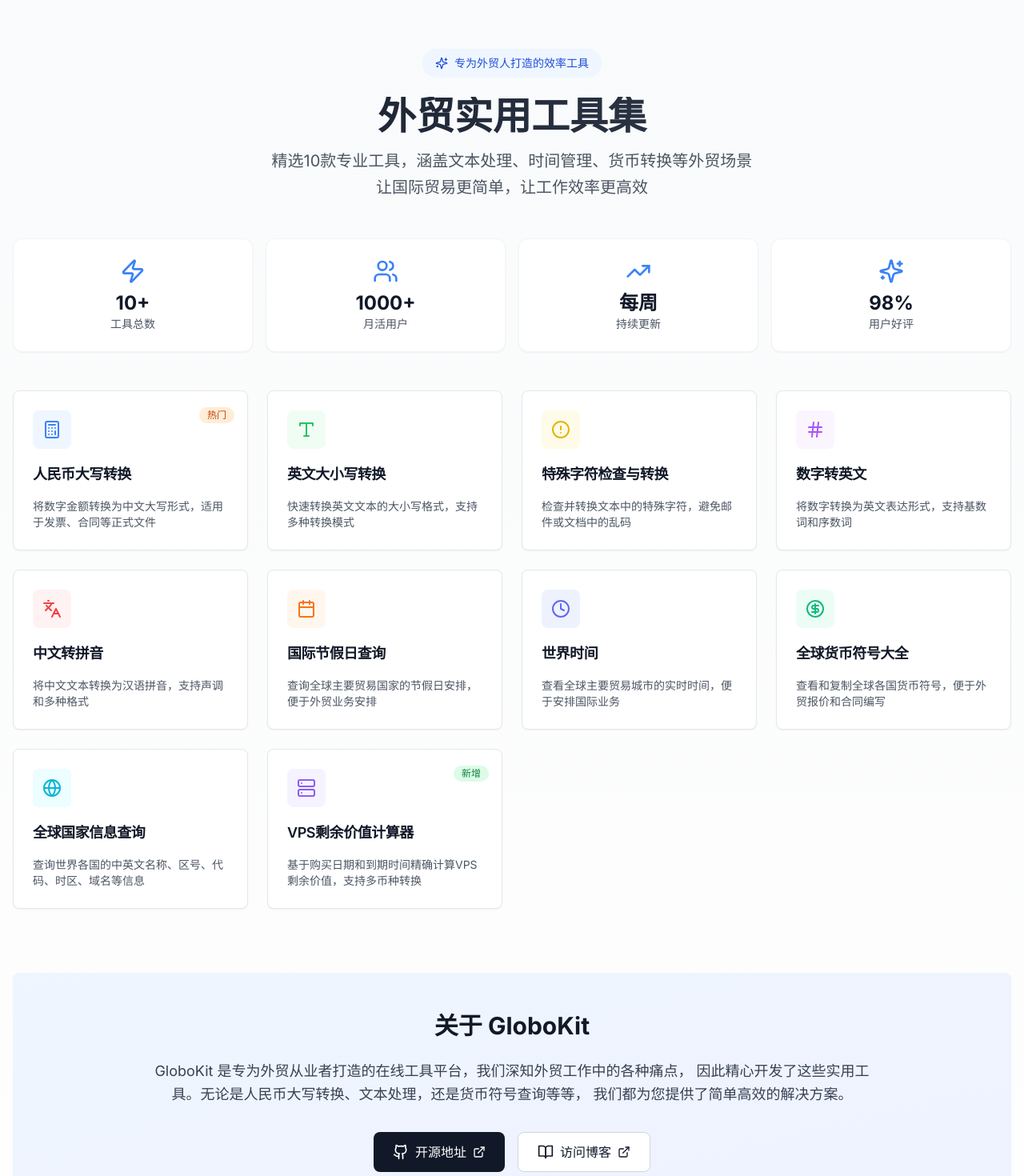
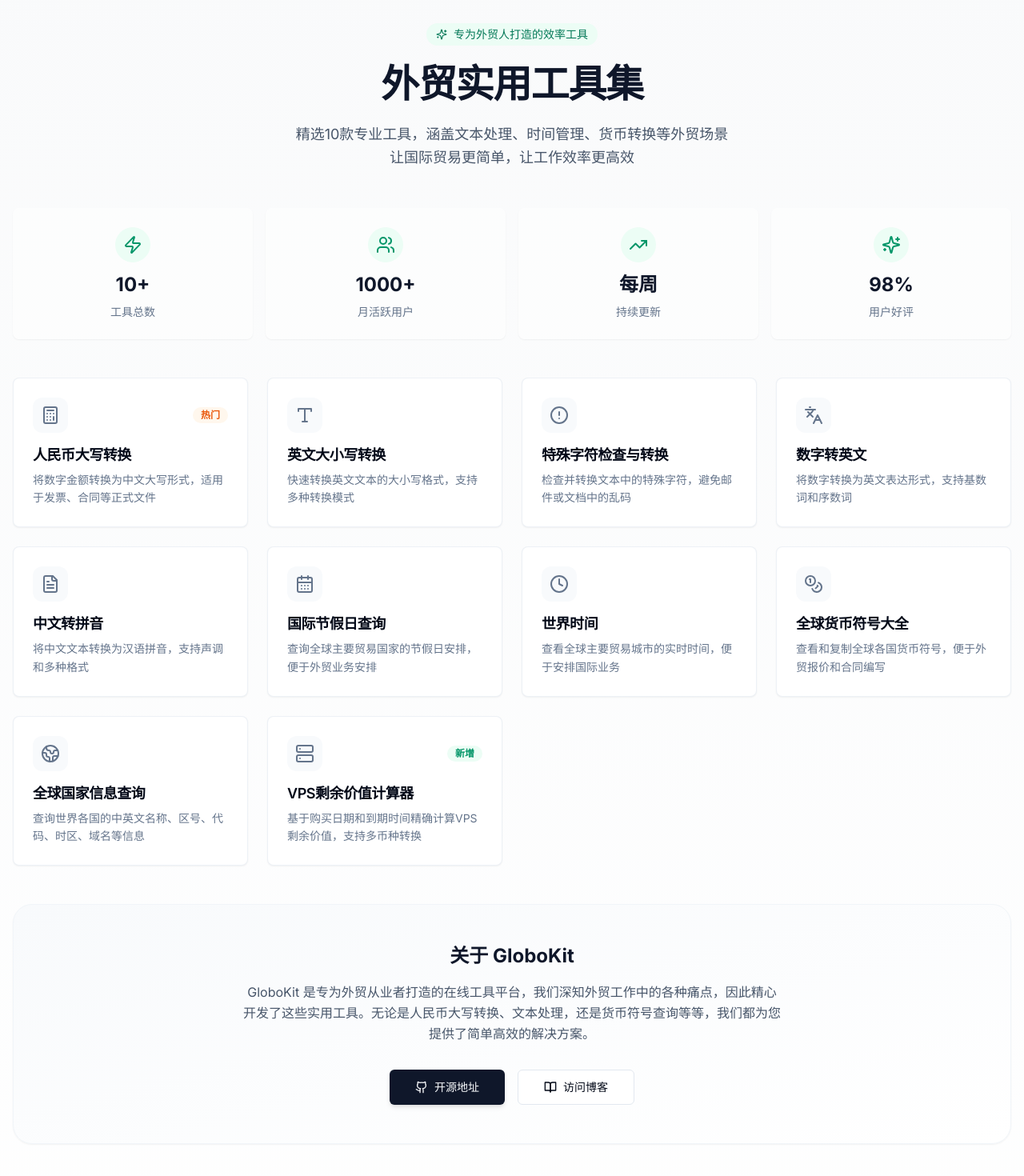
Before and after one commit to everett7623/Globokit, a Next.js app: page / in a window 1280 px wide. Shown: the part 100-1570 px from the top of the page at 80% size. Built offline with nearby package versions, Linux system fonts and the light colour scheme.

Commit message:
Update page.tsx

```diff
--- a/app/page.tsx
+++ b/app/page.tsx
@@ -1,245 +1,216 @@
-// 名称: 外贸工具集首页
-// 描述: 聚合各类外贸效率工具的导航主页，展示热门工具入口、统计数据及项目介绍
+// 名称: 首页组件
+// 描述: 展示核心工具卡片、统计数据及平台介绍
 // 路径: Globokit/app/page.tsx
 // 作者: Jensfrank
-// 更新时间: 2026-01-08
+// 更新时间: 2026-01-12
 
 import Link from 'next/link'
-import { Card, CardContent, CardDescription, CardHeader, CardTitle } from '@/components/ui/card'
-import { Badge } from '@/components/ui/badge'
+import { Card, CardHeader, CardTitle, CardDescription } from '@/components/ui/card'
+import { Button } from '@/components/ui/button'
 import {
   Calculator,
   Type,
   AlertCircle,
-  Hash,
   Languages,
-  Calendar,
+  FileText,
+  CalendarDays,
   Clock,
-  CircleDollarSign,
-  ExternalLink,
-  BookOpen,
+  Coins,
+  Globe2,
+  Server,
+  Zap,
+  Users,
+  TrendingUp,
+  Sparkles,
   Github,
-  Sparkles,
-  TrendingUp,
-  Users,
-  Zap,
-  Globe,
-  Server
+  BookOpen
 } from 'lucide-react'
 
+// 工具列表配置
 const tools = [
   {
+    href: '/tools/rmb-converter',
     title: '人民币大写转换',
     description: '将数字金额转换为中文大写形式，适用于发票、合同等正式文件',
     icon: Calculator,
-    href: '/tools/rmb-converter',
-    color: 'text-blue-500',
-    bgColor: 'bg-blue-50',
     badge: '热门',
-    badgeColor: 'bg-orange-100 text-orange-700'
+    color: 'text-blue-500' // 保持原有图标色或改为 emerald
   },
   {
+    href: '/tools/text-case',
     title: '英文大小写转换',
     description: '快速转换英文文本的大小写格式，支持多种转换模式',
     icon: Type,
-    href: '/tools/text-case',
-    color: 'text-green-500',
-    bgColor: 'bg-green-50'
+    color: 'text-green-500'
   },
   {
+    href: '/tools/special-char',
     title: '特殊字符检查与转换',
     description: '检查并转换文本中的特殊字符，避免邮件或文档中的乱码',
     icon: AlertCircle,
-    href: '/tools/special-char',
-    color: 'text-yellow-500',
-    bgColor: 'bg-yellow-50'
+    color: 'text-yellow-500'
   },
   {
+    href: '/tools/number-to-english',
     title: '数字转英文',
     description: '将数字转换为英文表达形式，支持基数词和序数词',
-    icon: Hash,
-    href: '/tools/number-to-english',
-    color: 'text-purple-500',
-    bgColor: 'bg-purple-50'
+    icon: Languages,
+    color: 'text-purple-500'
   },
   {
+    href: '/tools/pinyin',
     title: '中文转拼音',
     description: '将中文文本转换为汉语拼音，支持声调和多种格式',
-    icon: Languages,
-    href: '/tools/pinyin',
-    color: 'text-red-500',
-    bgColor: 'bg-red-50'
+    icon: FileText,
+    color: 'text-red-500'
   },
   {
+    href: '/tools/holiday-query',
     title: '国际节假日查询',
     description: '查询全球主要贸易国家的节假日安排，便于外贸业务安排',
-    icon: Calendar,
-    href: '/tools/holiday-query',
-    color: 'text-orange-500',
-    bgColor: 'bg-orange-50',
-    badgeColor: 'bg-green-100 text-green-700'
+    icon: CalendarDays,
+    color: 'text-orange-500'
   },
   {
+    href: '/tools/world-time',
     title: '世界时间',
     description: '查看全球主要贸易城市的实时时间，便于安排国际业务',
     icon: Clock,
-    href: '/tools/world-time',
-    color: 'text-indigo-500',
-    bgColor: 'bg-indigo-50',
-    badgeColor: 'bg-green-100 text-green-700'
+    color: 'text-indigo-500'
   },
   {
+    href: '/tools/currency-symbols',
     title: '全球货币符号大全',
     description: '查看和复制全球各国货币符号，便于外贸报价和合同编写',
-    icon: CircleDollarSign,
-    href: '/tools/currency-symbols',
-    color: 'text-emerald-500',
-    bgColor: 'bg-emerald-50',
-    badgeColor: 'bg-green-100 text-green-700'
+    icon: Coins,
+    color: 'text-emerald-500'
   },
   {
+    href: '/tools/global-country-info',
     title: '全球国家信息查询',
     description: '查询世界各国的中英文名称、区号、代码、时区、域名等信息',
-    icon: Globe,
-    href: '/tools/global-country-info',
-    color: 'text-cyan-500',
-    bgColor: 'bg-cyan-50',
-    badgeColor: 'bg-green-100 text-green-700'
+    icon: Globe2,
+    color: 'text-cyan-500'
   },
   {
+    href: '/tools/vps-calculator',
     title: 'VPS剩余价值计算器',
     description: '基于购买日期和到期时间精确计算VPS剩余价值，支持多币种转换',
     icon: Server,
-    href: '/tools/vps-calculator',
-    color: 'text-violet-500',
-    bgColor: 'bg-violet-50',
     badge: '新增',
-    badgeColor: 'bg-green-100 text-green-700'
-  },
+    color: 'text-violet-500'
+  }
 ]
 
+// 统计数据
 const stats = [
   { label: '工具总数', value: '10+', icon: Zap },
-  { label: '月活用户', value: '1000+', icon: Users },
+  { label: '月活跃用户', value: '1000+', icon: Users },
   { label: '持续更新', value: '每周', icon: TrendingUp },
-  { label: '用户好评', value: '98%', icon: Sparkles }
+  { label: '用户好评', value: '98%', icon: Sparkles },
 ]
 
-export default function HomePage() {
+export default function Home() {
   return (
-    <>
-      {/* 头部区域 - 增强视觉效果 */}
-      <div className="text-center mb-12 pt-16">
-        <div className="inline-flex items-center gap-2 px-4 py-2 bg-blue-50 text-blue-700 rounded-full text-sm font-medium mb-6">
-          <Sparkles className="h-4 w-4" />
-          专为外贸人打造的效率工具
+    <div className="space-y-12 py-8">
+
+      {/* Hero 区域 */}
+      <section className="text-center space-y-6 max-w-3xl mx-auto">
+        <div className="inline-flex items-center gap-2 px-3 py-1 rounded-full bg-emerald-50 text-emerald-700 text-sm font-medium animate-in fade-in zoom-in duration-500">
+          <Sparkles className="h-3.5 w-3.5" />
+          <span>专为外贸人打造的效率工具</span>
         </div>
-        <h1 className="text-5xl font-bold mb-4 bg-gradient-to-r from-gray-900 to-gray-700 bg-clip-text text-transparent">
+
+        <h1 className="text-4xl sm:text-5xl font-extrabold tracking-tight text-slate-900">
           外贸实用工具集
         </h1>
-        <p className="text-xl text-gray-600 max-w-3xl mx-auto leading-relaxed">
-          精选10款专业工具，涵盖文本处理、时间管理、货币转换等外贸场景
-          <br />让国际贸易更简单，让工作效率更高效
+
+        <p className="text-lg text-slate-600 max-w-2xl mx-auto leading-relaxed">
+          精选10款专业工具，涵盖文本处理、时间管理、货币转换等外贸场景<br className="hidden sm:inline" />
+          让国际贸易更简单，让工作效率更高效
+        </p>
+      </section>
+
+      {/* 统计数据 */}
+      <div className="grid grid-cols-2 md:grid-cols-4 gap-4">
+        {stats.map((stat, idx) => (
+          <Card key={idx} className="border-none shadow-sm bg-white/50 hover:bg-white transition-colors">
+            <div className="p-6 flex flex-col items-center justify-center text-center space-y-2">
+              <div className="p-2.5 bg-emerald-50 rounded-full text-emerald-600 mb-1">
+                <stat.icon className="h-6 w-6" />
+              </div>
+              <div className="text-2xl font-bold text-slate-900">{stat.value}</div>
+              <div className="text-sm text-slate-500 font-medium">{stat.label}</div>
+            </div>
+          </Card>
+        ))}
+      </div>
+
+      {/* 工具网格 */}
+      <div className="grid gap-6 md:grid-cols-2 lg:grid-cols-3 xl:grid-cols-4">
+        {tools.map((tool) => (
+          <Link key={tool.href} href={tool.href} className="group block h-full">
+            <Card className="h-full transition-all duration-300 hover:shadow-lg hover:-translate-y-1 border-slate-200/60 hover:border-emerald-200 bg-white">
+              <CardHeader>
+                <div className="flex items-center justify-between mb-2">
+                  <div className={`p-2.5 rounded-xl bg-slate-50 group-hover:bg-emerald-50 transition-colors ${tool.color.replace('text-', 'text-slate-500 group-hover:text-')}`}>
+                    <tool.icon className="h-6 w-6" />
+                  </div>
+                  {tool.badge && (
+                    <span className={`px-2.5 py-0.5 text-xs font-semibold rounded-full ${
+                      tool.badge === '热门'
+                        ? 'bg-orange-50 text-orange-600'
+                        : 'bg-emerald-50 text-emerald-600'
+                    }`}>
+                      {tool.badge}
+                    </span>
+                  )}
+                </div>
+                <CardTitle className="text-lg group-hover:text-emerald-700 transition-colors">
+                  {tool.title}
+                </CardTitle>
+                <CardDescription className="line-clamp-2 mt-2 leading-relaxed">
+                  {tool.description}
+                </CardDescription>
+              </CardHeader>
+            </Card>
+          </Link>
+        ))}
+      </div>
+
+      {/* 底部关于区域 */}
+      <section className="bg-gradient-to-br from-slate-50 to-white rounded-3xl p-8 sm:p-12 text-center space-y-8 border border-slate-100 shadow-sm">
+        <div className="space-y-4 max-w-2xl mx-auto">
+          <h2 className="text-2xl font-bold text-slate-900">关于 GloboKit</h2>
+          <p className="text-slate-600 leading-relaxed">
+            GloboKit 是专为外贸从业者打造的在线工具平台，我们深知外贸工作中的各种痛点，因此精心开发了这些实用工具。无论是人民币大写转换、文本处理，还是货币符号查询等等，我们都为您提供了简单高效的解决方案。
           </p>
         </div>
 
-      {/* 统计数据 */}
-      <div className="grid grid-cols-2 md:grid-cols-4 gap-4 mb-12">
-        {stats.map((stat, index) => {
-          const Icon = stat.icon
-          return (
-            <div key={index} className="bg-white rounded-xl p-6 text-center shadow-sm border border-gray-100">
-              <Icon className="h-8 w-8 mx-auto mb-2 text-blue-500" />
-              <p className="text-2xl font-bold text-gray-900">{stat.value}</p>
-              <p className="text-sm text-gray-600">{stat.label}</p>
+        <div className="flex flex-wrap justify-center gap-4">
+          <Button variant="default" size="lg" className="h-11 px-8 shadow-md bg-slate-900 hover:bg-slate-800" asChild>
+            <Link href="https://github.com/everett7623/Globokit" target="_blank">
+              <Github className="mr-2 h-4 w-4" />
+              开源地址
+            </Link>
+          </Button>
+          <Button variant="outline" size="lg" className="h-11 px-8 border-slate-200 hover:bg-white hover:text-emerald-700" asChild>
+            <Link href="https://seedloc.com" target="_blank">
+              <BookOpen className="mr-2 h-4 w-4" />
+              访问博客
+            </Link>
+          </Button>
         </div>
-          )
-        })}
-      </div>
+      </section>
 
-      {/* 工具卡片网格 */}
-      <div id="tools" className="grid gap-6 md:grid-cols-2 lg:grid-cols-3 xl:grid-cols-4">
-        {tools.map((tool) => {
-          const Icon = tool.icon
-          return (
-            <Link key={tool.href} href={tool.href} className="group">
-              <Card className="h-full transition-all duration-300 hover:shadow-xl hover:-translate-y-1 cursor-pointer border-gray-200 overflow-hidden relative">
-                {tool.badge && (
-                  <div className="absolute top-4 right-4 z-10">
-                    <Badge className={`${tool.badgeColor} border-0 font-medium`}>
-                      {tool.badge}
-                    </Badge>
-                  </div>
-                )}
-                <CardHeader className="pb-4">
-                  <div className="flex items-start justify-between mb-3">
-                    <div className={`p-3 rounded-lg ${tool.bgColor} ${tool.color} transition-transform duration-300 group-hover:scale-110`}>
-                      <Icon className="h-6 w-6" />
-                    </div>
-                  </div>
-                  <CardTitle className="text-lg font-semibold text-gray-900 group-hover:text-blue-600 transition-colors">
-                    {tool.title}
-                  </CardTitle>
-                </CardHeader>
-                <CardContent>
-                  <CardDescription className="text-sm text-gray-600 line-clamp-2">
-                    {tool.description}
-                  </CardDescription>
-                </CardContent>
-                <div className="absolute bottom-0 left-0 right-0 h-1 bg-gradient-to-r from-blue-500 to-indigo-600 transform scale-x-0 group-hover:scale-x-100 transition-transform duration-300" />
-              </Card>
-            </Link>
-          )
-        })}
-      </div>
-
-      {/* 关于区域 */}
-      <div id="about" className="mt-20 mb-12">
-        <Card className="bg-gradient-to-br from-blue-50 to-indigo-50 border-0">
-          <CardContent className="p-8 md:p-12">
-            <div className="max-w-4xl mx-auto text-center">
-              <h2 className="text-3xl font-bold mb-6 text-gray-900">
-                关于 GloboKit
-              </h2>
-              <p className="text-lg text-gray-700 mb-8 leading-relaxed">
-                GloboKit 是专为外贸从业者打造的在线工具平台，我们深知外贸工作中的各种痛点，
-                因此精心开发了这些实用工具。无论是人民币大写转换、文本处理，还是货币符号查询等等，
-                我们都为您提供了简单高效的解决方案。
-              </p>
-              <div className="flex flex-wrap gap-4 justify-center">
-                <Link
-                  href="https://github.com/everett7623/globokit"
-                  target="_blank"
-                  className="inline-flex items-center gap-2 px-6 py-3 bg-gray-900 text-white rounded-lg hover:bg-gray-800 transition-colors"
-                >
-                  <Github className="h-5 w-5" />
-                  开源地址
-                  <ExternalLink className="h-4 w-4" />
-                </Link>
-                <Link
-                  href="https://seedloc.com"
-                  target="_blank"
-                  className="inline-flex items-center gap-2 px-6 py-3 bg-white text-gray-900 border border-gray-300 rounded-lg hover:bg-gray-50 transition-colors"
-                >
-                  <BookOpen className="h-5 w-5" />
-                  访问博客
-                  <ExternalLink className="h-4 w-4" />
-                </Link>
-              </div>
-            </div>
-          </CardContent>
-        </Card>
-      </div>
-
-      {/* 底部信息 */}
-      <div className="text-center py-8">
-        <div className="inline-flex items-center justify-center p-4 bg-gradient-to-r from-blue-50 to-indigo-50 rounded-lg">
-          <p className="text-blue-700 font-medium flex items-center gap-2">
-            <Sparkles className="h-5 w-5" />
+      {/* 底部 Banner */}
+      <div className="rounded-xl bg-gradient-to-r from-emerald-50 to-teal-50 p-4 text-center border border-emerald-100/50">
+        <p className="text-sm font-medium text-emerald-700 flex items-center justify-center gap-2">
+          <Sparkles className="h-4 w-4" />
           更多实用工具正在开发中，敬请期待...
         </p>
       </div>
+
     </div>
-    </>
   )
 }
```
Lines whose indentation alone changed are shown as unchanged.
